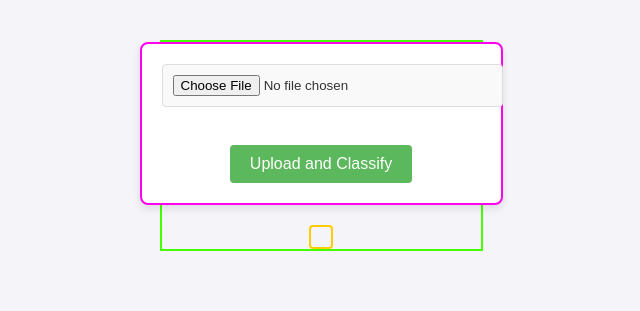
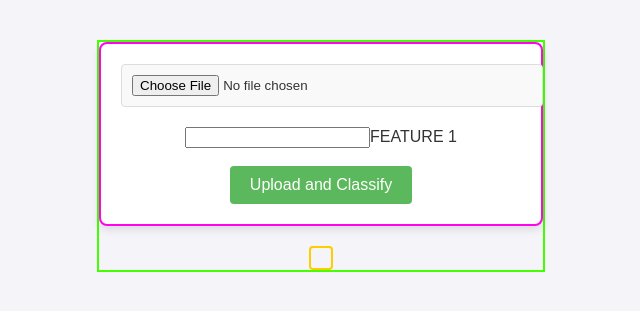
Before and after one commit to CMA-Projects/Coffeine-Detection, a Flask app: page / in a window 1280 px wide. Shown: the part 128-439 px from the top of the page, without its empty margins (319-959 px from the left). Run offline with Flask 3, Linux system fonts and the light colour scheme.

Commit message:
laptop changes

```diff
--- a/Web_app/templates/index.html
+++ b/Web_app/templates/index.html
@@ -14,6 +14,7 @@
     <main>
         <form id="uploadForm" enctype="multipart/form-data">
             <input type="file" id="imageInput" name="image" accept="image/*" required>
+            <input type="integer" id="feature1" required>FEATURE 1 </input>
             <br><br>
             <button type="submit">Upload and Classify</button>
         </form>
```
Also changed, not shown: 1 other file.
